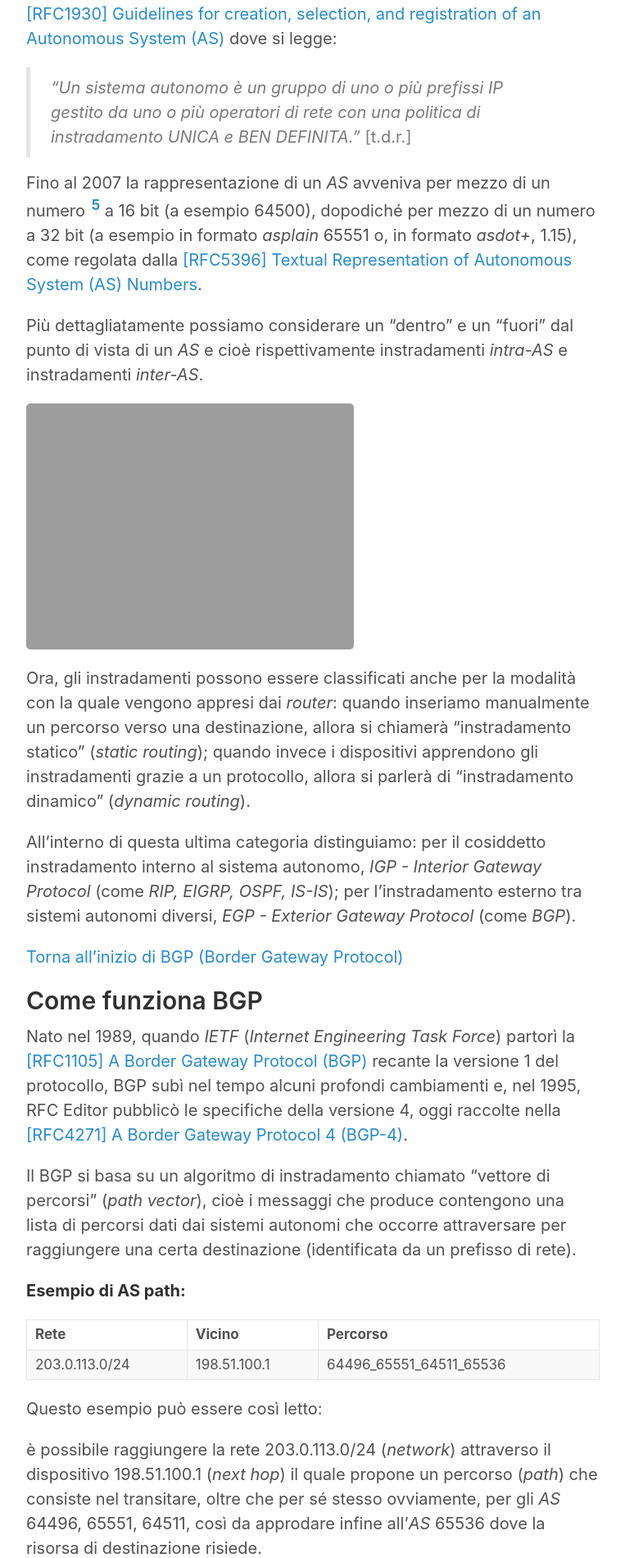
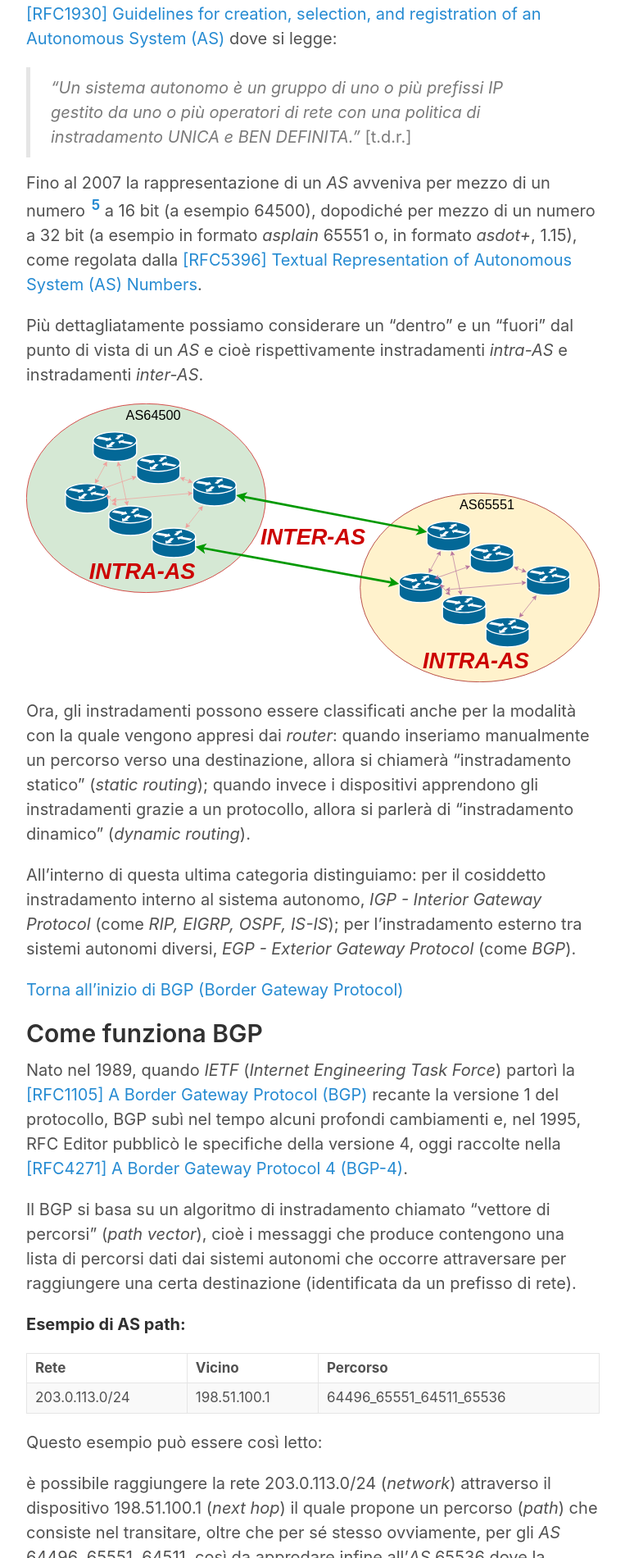
Before and after one commit to Peering101/peering101-it.github.io, a Jekyll site: the page built from _topics/bgp.md, in a window 1280 px wide. Shown: the part 4500-6400 px from the top of the page at 82% size, without its empty margins (258-1021 px from the left). Built offline with Jekyll 4.4.1, drawn with Linux system fonts in a browser that asks for light colours.

Commit message:
Update bgp.md

```diff
--- a/_topics/bgp.md
+++ b/_topics/bgp.md
@@ -87,7 +87,7 @@ Fino al 2007 la rappresentazione di un *AS* avveniva per mezzo di un numero [^5]
 
 Più dettagliatamente possiamo considerare un "dentro" e un "fuori" dal punto di vista di un *AS* e cioè rispettivamente instradamenti *intra-AS* e instradamenti *inter-AS*.
 
-![*Figura 1: Instradamenti intra-AS e inter-AS.*](../media/BGP_intra-inter.svg%0A%20:align:%20center%0A%20:alt:%20Instradamenti%20intra-AS%20e%20inter-AS%0A%20:figclass:%20align-center)
+![*Figura 1: Instradamenti intra-AS e inter-AS.*](https://github.com/Peering101/peering101-it.github.io/blob/master/media/BGP_intra-inter.svg)
 
 Ora, gli instradamenti possono essere classificati anche per la modalità con la quale vengono appresi dai *router*: quando inseriamo manualmente un percorso verso una destinazione, allora si chiamerà "instradamento statico" (*static routing*); quando invece i dispositivi apprendono gli instradamenti grazie a un protocollo, allora si parlerà di "instradamento dinamico" (*dynamic routing*).
 
```
